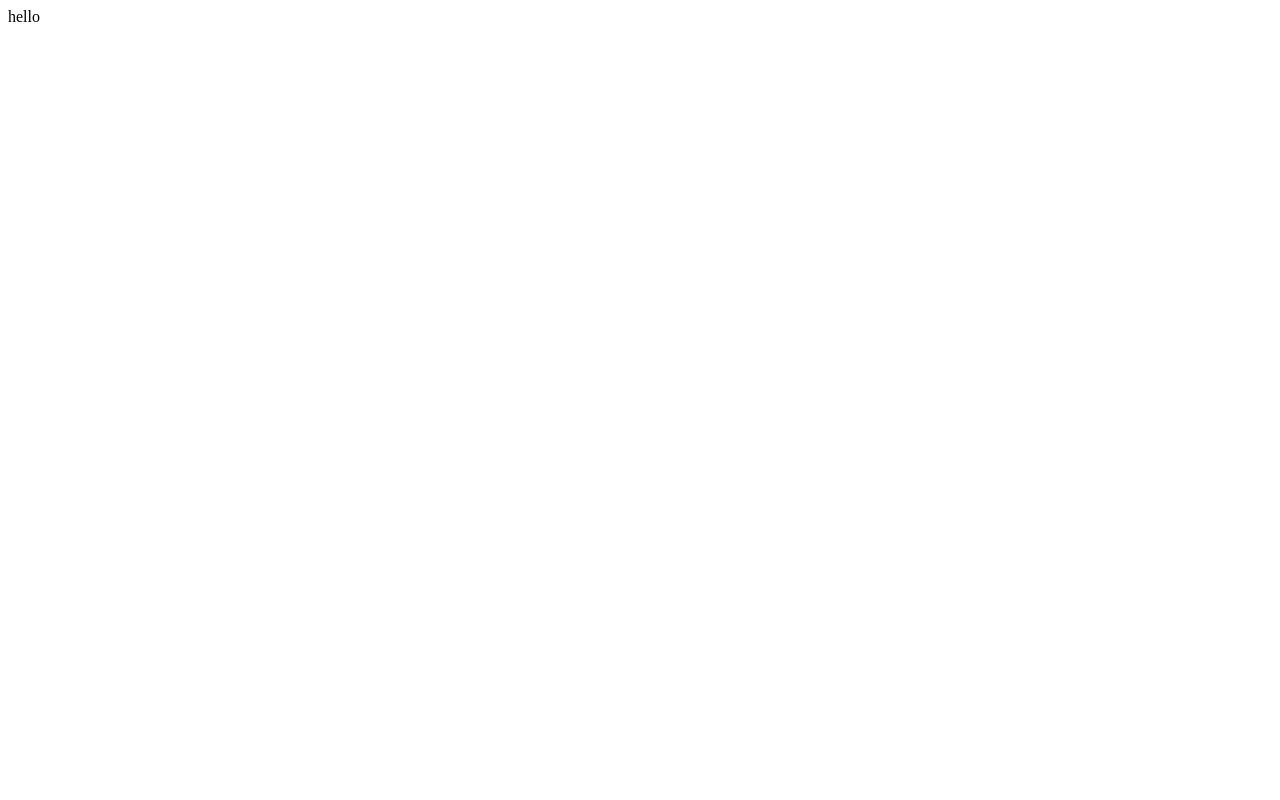
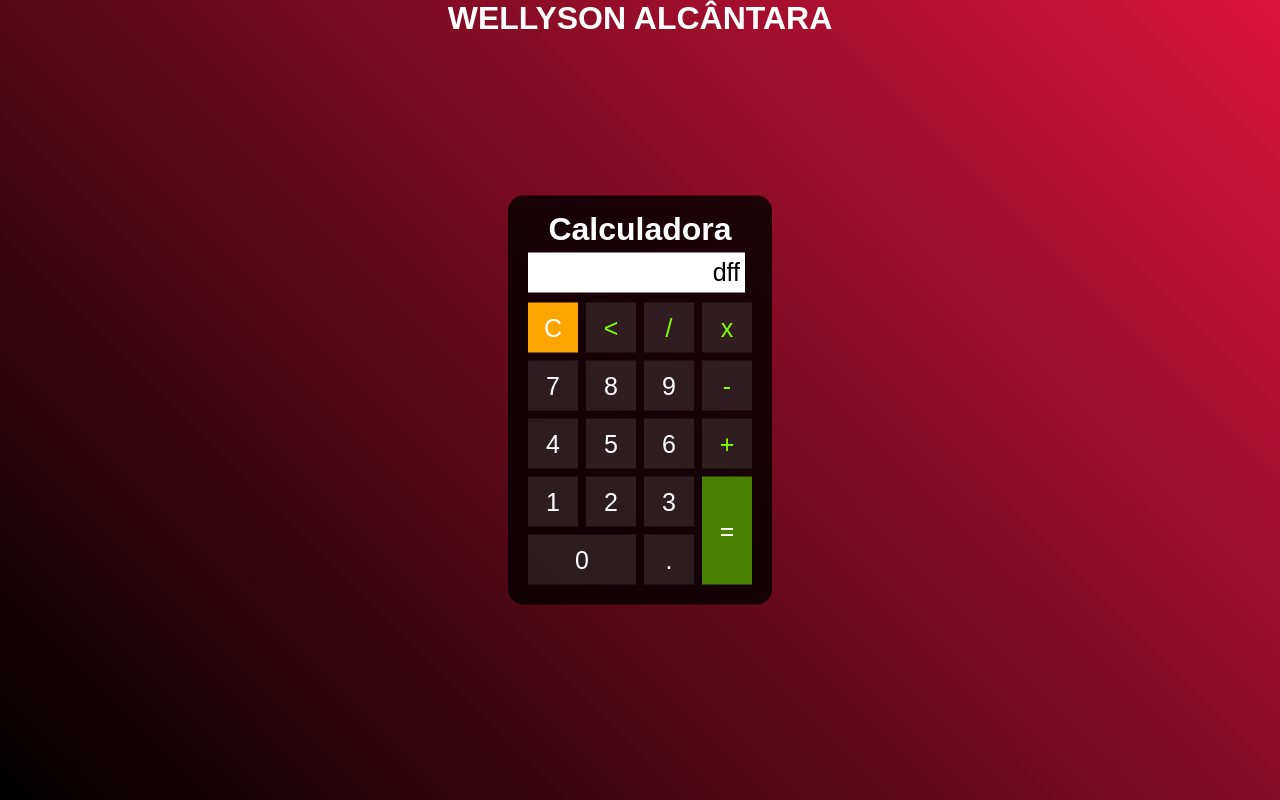
Before and after one commit to Wellyson-Alcantara/Calculadora, a plain HTML site: page index.html in a window 1280 px wide. Drawn offline with Linux system fonts and the light colour scheme.

Commit message:
terminei o esqueleto e o estilo

```diff
--- a/index.html
+++ b/index.html
@@ -5,8 +5,45 @@
     <meta name="viewport" content="width=device-width, initial-scale=1.0">
     <title>Calculadora</title>
     <link rel="shortcut icon" href="favicons/calculadora.png" type="image/x-icon">
+    <link rel="stylesheet" href="style.css">
 </head>
 <body>
-    hello
+    <div class="fundo">
+        <h1>WELLYSON ALCÂNTARA</h1>
+        <div class="calculadora">
+            <h1>Calculadora</h1>
+            <p id="resultado">dff</p>
+            <table>
+                <tr>
+                    <td><button class="botao" style="background-color: orange;">C</button></td>
+                    <td><button class="botao" style="color: chartreuse;"><</button></td>
+                    <td><button class="botao" style="color: chartreuse;">/</button></td>
+                    <td><button class="botao" style="color: chartreuse;">x</button></td>
+                </tr>
+                <tr>
+                    <td><button class="botao">7</button></td>
+                    <td><button class="botao">8</button></td>
+                    <td><button class="botao">9</button></td>
+                    <td><button class="botao" style="color: chartreuse;">-</button></td>
+                </tr>
+                <tr>
+                    <td><button class="botao">4</button></td>
+                    <td><button class="botao">5</button></td>
+                    <td><button class="botao">6</button></td>
+                    <td><button class="botao" style="color: chartreuse;">+</button></td>
+                </tr>
+                <tr>
+                    <td><button class="botao">1</button></td>
+                    <td><button class="botao">2</button></td>
+                    <td><button class="botao">3</button></td>
+                    <td rowspan="2"><button class="botao" style="height: 108px; background-color: rgba(128, 255, 0, 0.5);">=</button></td>
+                </tr>
+                <tr>
+                    <td colspan="2"><button class="botao" style="width: 108px;">0</button></td>
+                    <td><button class="botao">.</button></td>
+                </tr>
+            </table>
+        </div>
+    </div>
 </body>
 </html>
--- /dev/null
+++ b/style.css
@@ -0,0 +1,50 @@
+@charset "UTF-8";
+
+* {
+    margin: 0;
+    padding: 0;
+}
+
+.fundo {
+    background-image: linear-gradient(45deg, black, crimson);
+    height: 100vh;
+    color: white;
+    font-family: Arial, Helvetica, sans-serif;
+    text-align: center;
+}
+
+.calculadora {
+    position: absolute;
+    background-color: rgba(0, 0, 0, 0.8);
+    top: 50%;
+    left: 50%;
+    transform: translate(-50%, -50%);
+    border-radius: 15px;
+    padding: 15px;
+}
+
+.botao {
+    background-color: rgba(167, 156, 156, 0.171);
+    border: none;
+    color: white;
+    margin: 3px;
+    width: 50px;
+    height: 50px;
+    font-size: 25px;
+    cursor: pointer;
+}
+
+.botao:hover {
+    background-color: black;
+}
+
+#resultado {
+    background-color: white;
+    width: 207px;
+    height: 30px;
+    margin: 5px;
+    font-size: 25px;
+    color: black;
+    text-align: right;
+    padding: 5px;
+}
```
